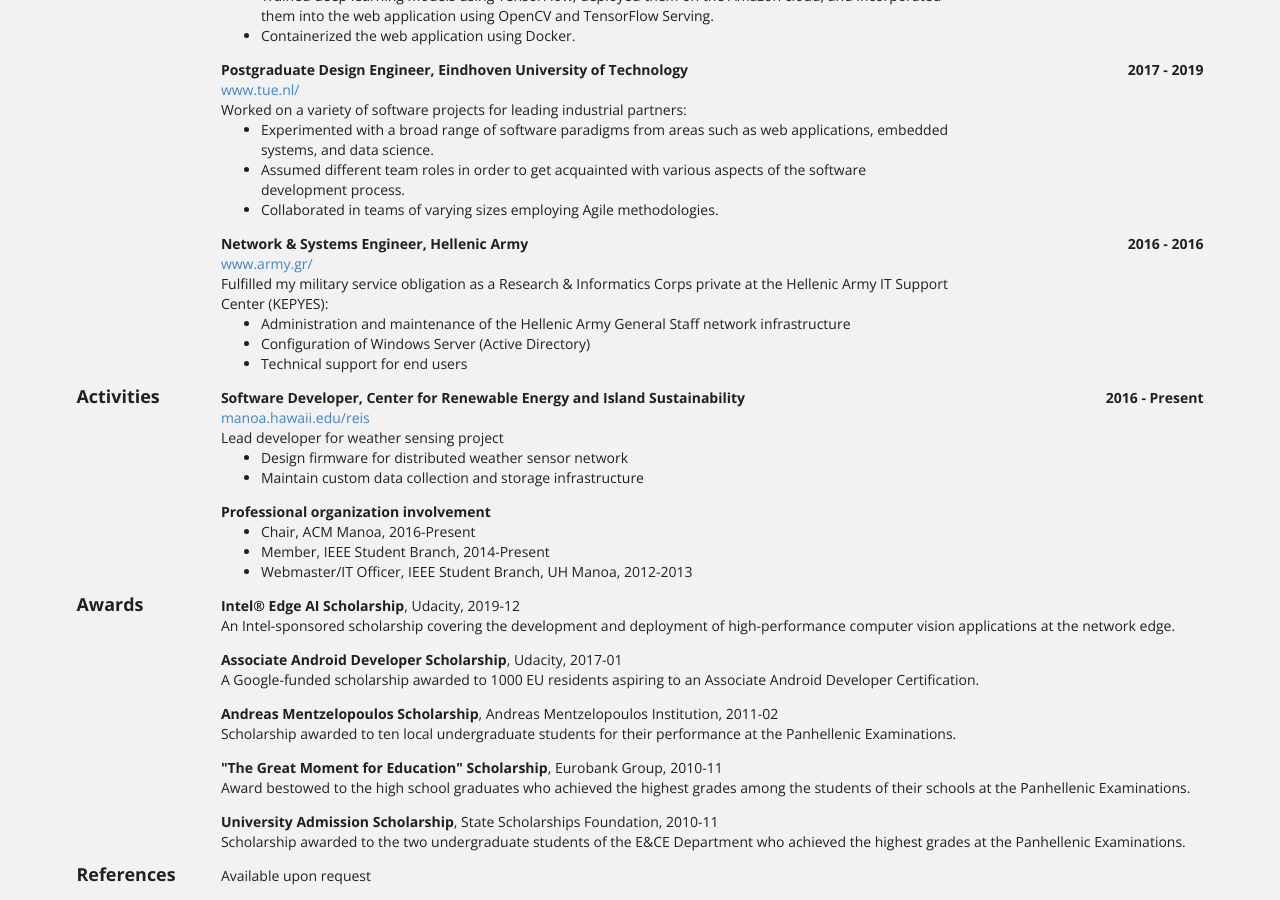
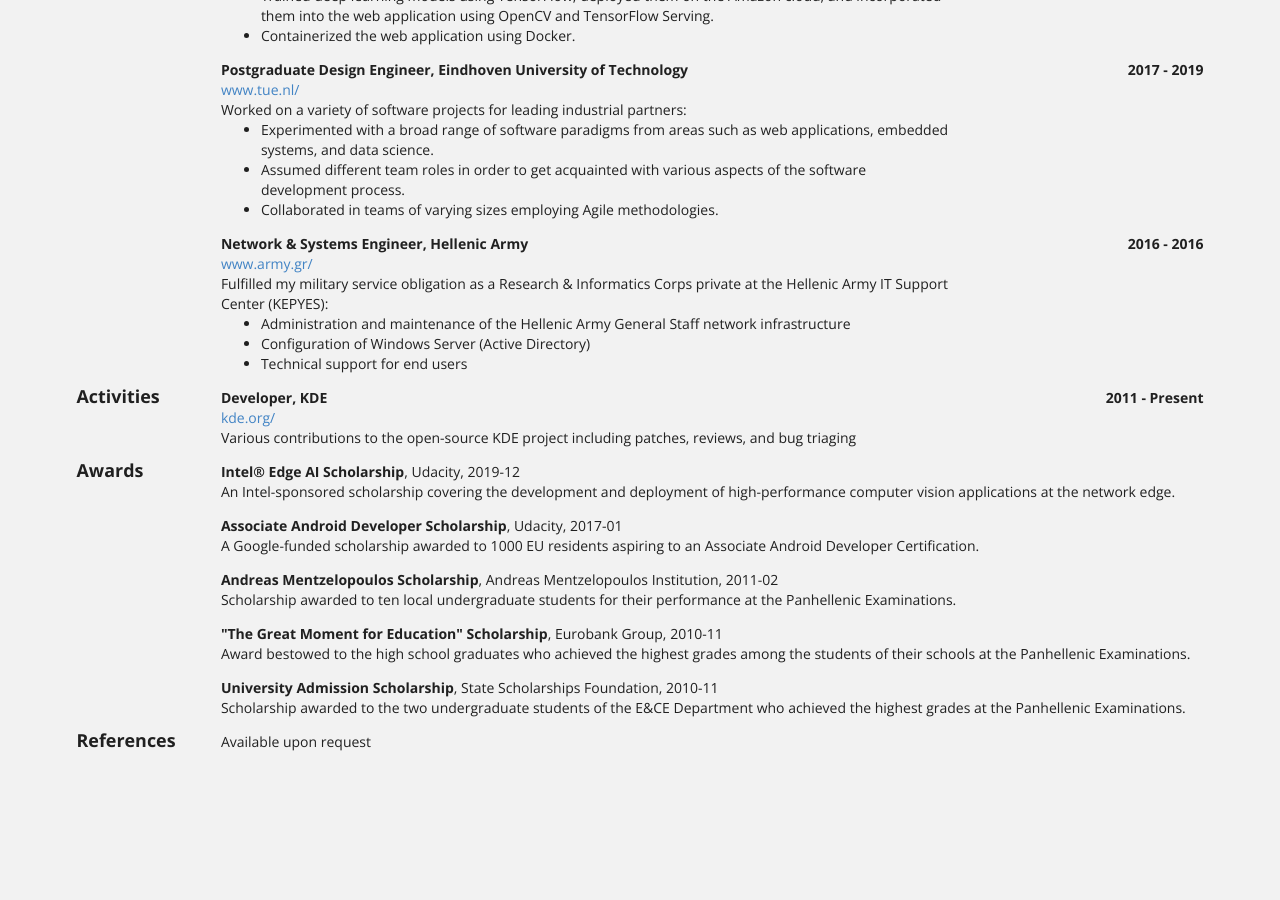
Before and after one commit to KSmanis/ksmanis.github.io, a Jekyll site: the page built from bio/index.html, in a window 1280 px wide and 900 px high, scrolled down 635 px. Built offline with Jekyll 4.4.1, drawn with Linux system fonts in a browser that asks for light colours; after the commit the page ends 1401 px from its top, so only the background shows below that.

Commit message:
Personalize volunteer section

```diff
--- a/_data/bio.json
+++ b/_data/bio.json
@@ -158,28 +158,13 @@
   ],
   "volunteer": [
     {
-      "organization": "Center for Renewable Energy and Island Sustainability",
-      "website": "http://manoa.hawaii.edu/reis",
-      "position": "Software Developer",
-      "startDate": "2016-01-01",
+      "organization": "KDE",
+      "website": "https://kde.org/",
+      "position": "Developer",
+      "startDate": "2011",
       "endDate": "Present",
-      "summary": "Lead developer for weather sensing project",
+      "summary": "Various contributions to the open-source KDE project including patches, reviews, and bug triaging",
       "highlights": [
-        "Design firmware for distributed weather sensor network",
-        "Maintain custom data collection and storage infrastructure"
-      ]
-    },
-    {
-      "organization": "",
-      "website": "",
-      "position": "Professional organization involvement",
-      "startDate": "",
-      "endDate": "",
-      "summary": "",
-      "highlights": [
-        "Chair, ACM Manoa, 2016-Present",
-        "Member, IEEE Student Branch, 2014-Present",
-        "Webmaster/IT Officer, IEEE Student Branch, UH Manoa, 2012-2013"
       ]
     }
   ],
```
